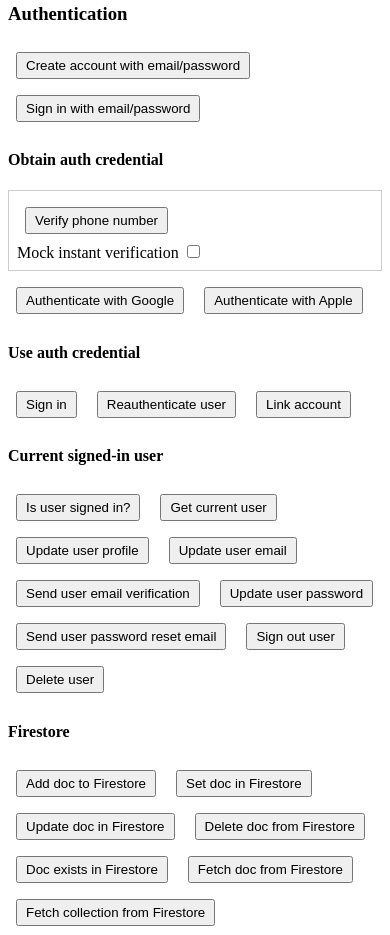
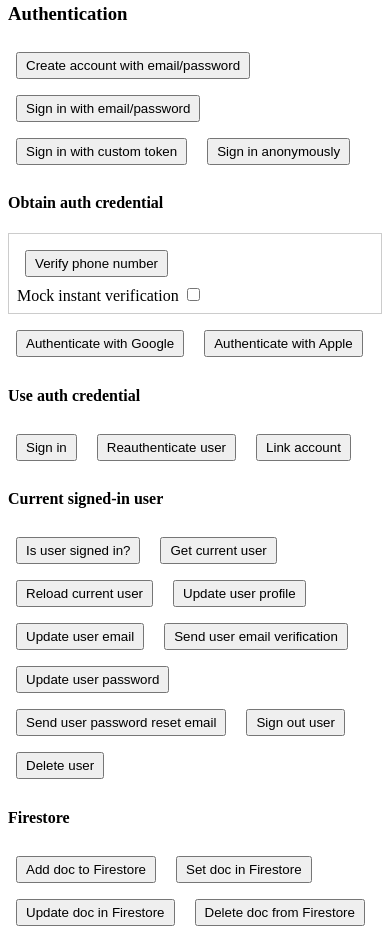
Before and after one commit to dpa99c/cordova-plugin-firebasex-test, a website: page www/index.html in a window 390 px wide. Shown: the part 1135-2070 px from the top of the page. Drawn offline with Linux system fonts and the light colour scheme; some packages are replaced by stand-ins of ours.

Commit message:
Add `reloadCurrentUser()`, `signInUserWithCustomToken()` & `signInUserAnonymously()`

```diff
--- a/www/index.html
+++ b/www/index.html
@@ -62,6 +62,8 @@
 
     <button onclick="createUserWithEmailAndPassword()">Create account with email/password</button>
     <button onclick="signInUserWithEmailAndPassword()">Sign in with email/password</button>
+    <button onclick="signInUserWithCustomToken()">Sign in with custom token</button>
+    <button onclick="signInUserAnonymously()">Sign in anonymously</button>
 
     <h4>Obtain auth credential</h4>
     <div id="enterPhoneNumber" class="section">
@@ -82,6 +84,7 @@
     <h4>Current signed-in user</h4>
     <button onclick="isUserSignedIn()">Is user signed in?</button>
     <button onclick="getCurrentUser()">Get current user</button>
+    <button onclick="reloadCurrentUser()">Reload current user</button>
     <button onclick="updateUserProfile()">Update user profile</button>
     <button onclick="updateUserEmail()">Update user email</button>
     <button onclick="sendUserEmailVerification()">Send user email verification</button>
--- a/www/js/index.js
+++ b/www/js/index.js
@@ -695,6 +695,14 @@ function getCurrentUser(){
     });
 }
 
+function reloadCurrentUser(){
+    FirebasePlugin.reloadCurrentUser(function(user) {
+        log("Reloaded user info: " + JSON.stringify(user));
+    }, function(error) {
+        logError("Failed to get reload user", error);
+    });
+}
+
 function updateUserProfile(){
     var profile = {};
 
@@ -793,6 +801,24 @@ function signInUserWithEmailAndPassword(){
     });
 }
 
+function signInUserWithCustomToken(){
+    promptUserForInput("Enter token", "Enter custom token", function(token){
+        FirebasePlugin.signInUserWithCustomToken(token, function(){
+            log("Successfully signed in with custom token");
+        }, function(error) {
+            logError("Failed to sign in with custom token", error);
+        });
+    });
+}
+
+function signInUserAnonymously(){
+    FirebasePlugin.signInUserAnonymously(function(){
+        log("Successfully signed in anonymously");
+    }, function(error) {
+        logError("Failed to sign in anonymously", error);
+    });
+}
+
 // Firestore
 var firestoreCollection = "my_collection";
 var firestoreDocument = {
```
